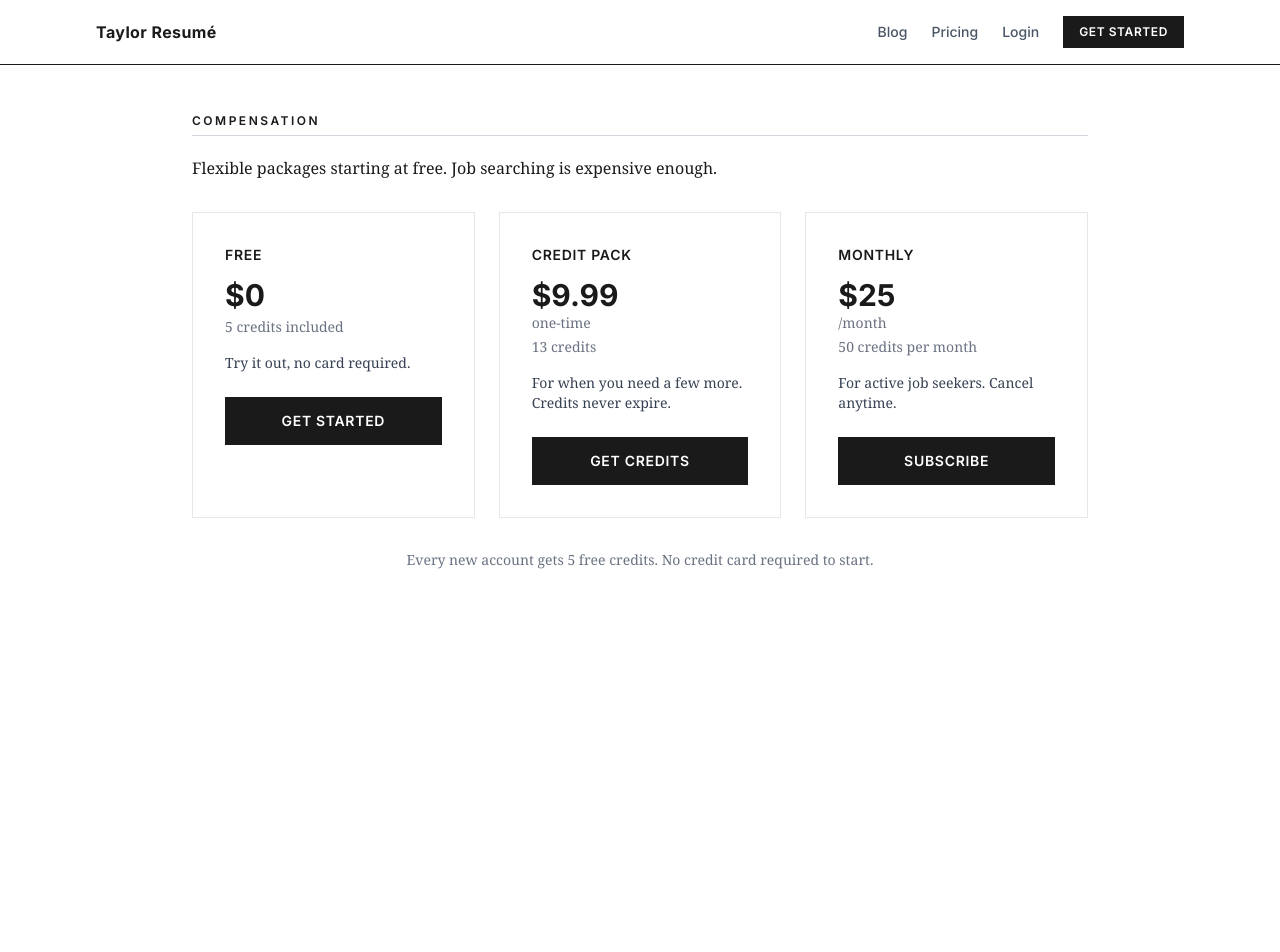
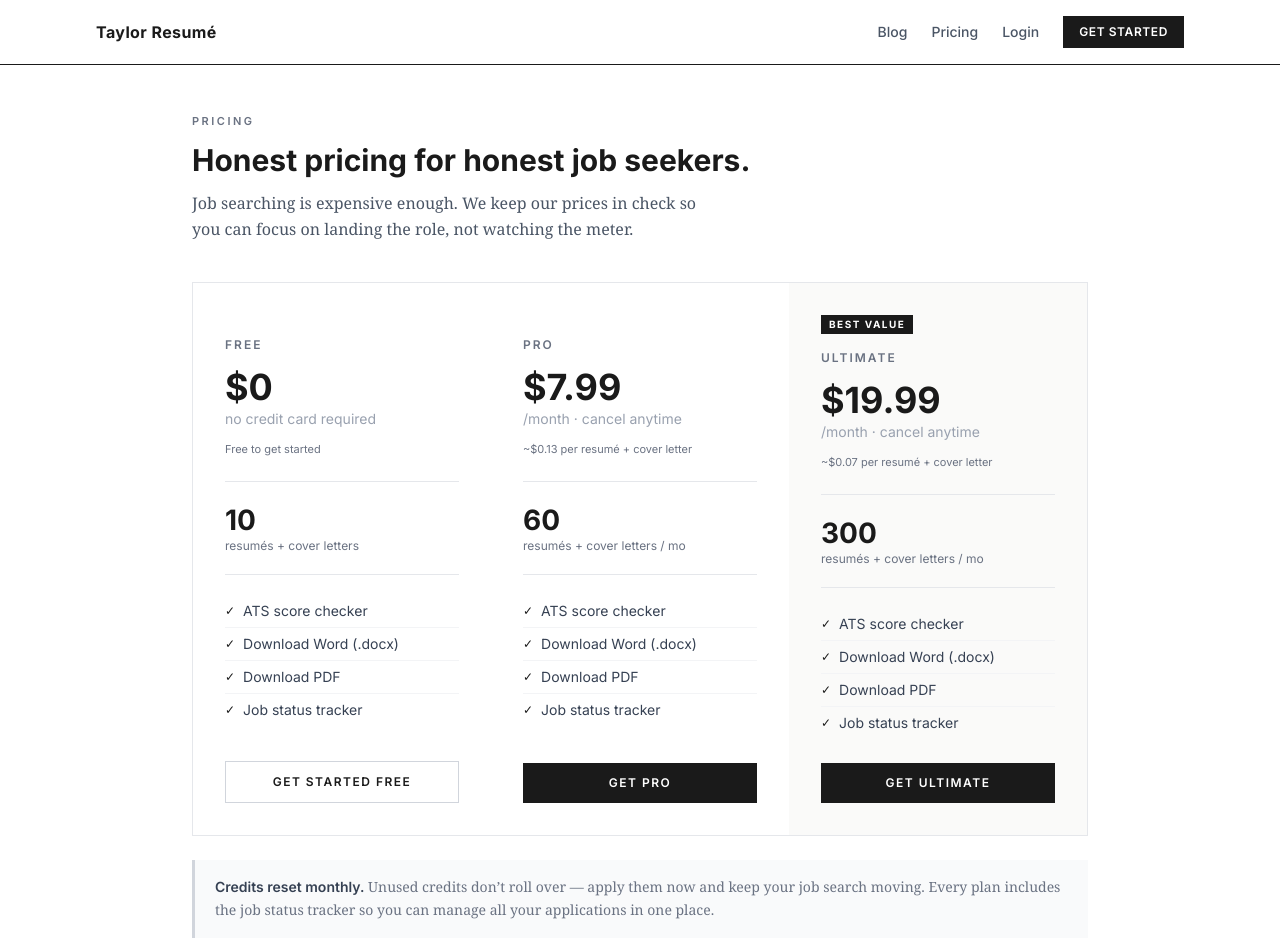
Before and after one commit to realmikewong/resume-tailor, a Next.js app: page /pricing in a window 1280 px wide. Shown: the top 952 px of the page. Before the commit the page ends 800 px from the top, so only its background shows below. Built offline with nearby package versions, Linux system fonts and the light colour scheme.

Commit message:
feat: redesign pricing page with Pro/Ultimate plans and volume-forward card layout

```diff
--- a/src/app/pricing/page.tsx
+++ b/src/app/pricing/page.tsx
@@ -2,83 +2,196 @@
 import Link from "next/link";
 
 export const metadata: Metadata = {
-  title: "Pricing | Taylor Resum\u00e9",
-  description:
-    "Flexible pricing for job seekers. Start free and upgrade when you need more tailored resumes.",
+  title: "Pricing | Taylor Resumé",
+  description: "Honest pricing for job seekers. Start free — no credit card required.",
 };
 
-const CTA_CLASS =
-  "inline-block w-full text-center font-sans text-sm font-semibold tracking-wider uppercase text-white bg-[#1a1a1a] px-9 py-3.5 hover:bg-[#333] transition-colors mt-6";
+const FEATURES = [
+  "ATS score checker",
+  "Download Word (.docx)",
+  "Download PDF",
+  "Job status tracker",
+];
+
+const SOLID_CTA =
+  "block w-full text-center font-sans text-xs font-semibold tracking-[1.5px] uppercase bg-[#1a1a1a] text-white px-4 py-3 hover:bg-[#333] transition-colors mt-6";
+
+const OUTLINE_CTA =
+  "block w-full text-center font-sans text-xs font-semibold tracking-[1.5px] uppercase border border-gray-300 text-foreground px-4 py-3 hover:border-gray-500 transition-colors mt-6";
 
 export default function PricingPage() {
   return (
     <div>
-      <h2 className="font-sans text-xs font-semibold tracking-[2.5px] uppercase text-foreground mb-5 pb-1.5 border-b border-gray-300">
-        Compensation
-      </h2>
-
-      <p className="text-base">
-        Flexible packages starting at free. Job searching is expensive enough.
+      {/* Header */}
+      <p className="font-sans text-[11px] font-semibold tracking-[2.5px] uppercase text-gray-500 mb-3">
+        Pricing
+      </p>
+      <h1 className="font-sans text-3xl font-bold text-foreground mb-3">
+        Honest pricing for honest job seekers.
+      </h1>
+      <p className="font-serif text-base text-gray-600 leading-relaxed max-w-[520px] mb-10">
+        Job searching is expensive enough. We keep our prices in check so you
+        can focus on landing the role, not watching the meter.
       </p>
 
-      <div className="grid grid-cols-1 md:grid-cols-3 gap-6 mt-8">
-        {/* Free tier */}
-        <div className="border border-gray-200 p-8">
-          <p className="font-sans text-sm font-semibold tracking-wider uppercase text-foreground">
+      {/* Pricing grid */}
+      <div className="grid grid-cols-1 md:grid-cols-3 gap-0 bg-gray-200 border border-gray-200">
+
+        {/* Free */}
+        <div className="bg-white p-8 flex flex-col">
+          <div className="h-[22px]" />
+          <p className="font-sans text-xs font-semibold tracking-[2px] uppercase text-gray-500 mb-4">
             Free
           </p>
-          <p className="font-sans text-3xl font-bold text-foreground mt-3">
+          <p className="font-sans text-4xl font-bold text-foreground leading-none">
             $0
           </p>
-          <p className="text-sm text-gray-500 mt-1">5 credits included</p>
-          <p className="text-sm text-gray-700 mt-4">
-            Try it out, no card required.
+          <p className="font-sans text-sm text-gray-400 mt-1">
+            no credit card required
           </p>
-          <Link href="/auth/login" className={CTA_CLASS}>
-            Get Started
+          <p className="font-sans text-[11px] text-gray-500 mt-3 mb-6 pb-6 border-b border-gray-200">
+            Free to get started
+          </p>
+          <p className="font-sans text-[28px] font-bold text-foreground leading-none mb-1">
+            10
+          </p>
+          <p className="font-sans text-xs text-gray-500 mb-5 pb-5 border-b border-gray-200">
+            resum&eacute;s + cover letters
+          </p>
+          <ul className="flex-1 space-y-0">
+            {FEATURES.map((feature, i) => (
+              <li
+                key={feature}
+                className={`font-sans text-sm text-gray-700 py-1.5 flex items-start gap-2 ${
+                  i < FEATURES.length - 1 ? "border-b border-gray-100" : ""
+                }`}
+              >
+                <span className="font-sans text-xs text-foreground mt-0.5 shrink-0">
+                  ✓
+                </span>
+                {feature}
+              </li>
+            ))}
+          </ul>
+          <Link href="/auth/login" className={OUTLINE_CTA}>
+            Get Started Free
           </Link>
         </div>
 
-        {/* Credit Pack tier */}
-        <div className="border border-gray-200 p-8">
-          <p className="font-sans text-sm font-semibold tracking-wider uppercase text-foreground">
-            Credit Pack
+        {/* Pro */}
+        <div className="bg-white p-8 flex flex-col">
+          <div className="h-[22px]" />
+          <p className="font-sans text-xs font-semibold tracking-[2px] uppercase text-gray-500 mb-4">
+            Pro
           </p>
-          <p className="font-sans text-3xl font-bold text-foreground mt-3">
-            $9.99
+          <p className="font-sans text-4xl font-bold text-foreground leading-none">
+            $7.99
           </p>
-          <p className="text-sm text-gray-500">one-time</p>
-          <p className="text-sm text-gray-500 mt-1">13 credits</p>
-          <p className="text-sm text-gray-700 mt-4">
-            For when you need a few more. Credits never expire.
+          <p className="font-sans text-sm text-gray-400 mt-1">
+            /month &middot; cancel anytime
           </p>
-          <Link href="/auth/login" className={CTA_CLASS}>
-            Get Credits
+          <p className="font-sans text-[11px] text-gray-500 mt-3 mb-6 pb-6 border-b border-gray-200">
+            ~$0.13 per resum&eacute; + cover letter
+          </p>
+          <p className="font-sans text-[28px] font-bold text-foreground leading-none mb-1">
+            60
+          </p>
+          <p className="font-sans text-xs text-gray-500 mb-5 pb-5 border-b border-gray-200">
+            resum&eacute;s + cover letters / mo
+          </p>
+          <ul className="flex-1 space-y-0">
+            {FEATURES.map((feature, i) => (
+              <li
+                key={feature}
+                className={`font-sans text-sm text-gray-700 py-1.5 flex items-start gap-2 ${
+                  i < FEATURES.length - 1 ? "border-b border-gray-100" : ""
+                }`}
+              >
+                <span className="font-sans text-xs text-foreground mt-0.5 shrink-0">
+                  ✓
+                </span>
+                {feature}
+              </li>
+            ))}
+          </ul>
+          <Link href="/auth/login" className={SOLID_CTA}>
+            Get Pro
           </Link>
         </div>
 
-        {/* Monthly tier */}
-        <div className="border border-gray-200 p-8">
-          <p className="font-sans text-sm font-semibold tracking-wider uppercase text-foreground">
-            Monthly
+        {/* Ultimate */}
+        <div className="bg-[#fafaf9] p-8 flex flex-col">
+          <span className="inline-block font-sans text-[10px] font-bold tracking-[1.5px] uppercase bg-[#1a1a1a] text-white px-2 py-0.5 mb-4 self-start">
+            Best Value
+          </span>
+          <p className="font-sans text-xs font-semibold tracking-[2px] uppercase text-gray-500 mb-4">
+            Ultimate
           </p>
-          <p className="font-sans text-3xl font-bold text-foreground mt-3">
-            $25
+          <p className="font-sans text-4xl font-bold text-foreground leading-none">
+            $19.99
           </p>
-          <p className="text-sm text-gray-500">/month</p>
-          <p className="text-sm text-gray-500 mt-1">50 credits per month</p>
-          <p className="text-sm text-gray-700 mt-4">
-            For active job seekers. Cancel anytime.
+          <p className="font-sans text-sm text-gray-400 mt-1">
+            /month &middot; cancel anytime
           </p>
-          <Link href="/auth/login" className={CTA_CLASS}>
-            Subscribe
+          <p className="font-sans text-[11px] text-gray-500 mt-3 mb-6 pb-6 border-b border-gray-200">
+            ~$0.07 per resum&eacute; + cover letter
+          </p>
+          <p className="font-sans text-[28px] font-bold text-foreground leading-none mb-1">
+            300
+          </p>
+          <p className="font-sans text-xs text-gray-500 mb-5 pb-5 border-b border-gray-200">
+            resum&eacute;s + cover letters / mo
+          </p>
+          <ul className="flex-1 space-y-0">
+            {FEATURES.map((feature, i) => (
+              <li
+                key={feature}
+                className={`font-sans text-sm text-gray-700 py-1.5 flex items-start gap-2 ${
+                  i < FEATURES.length - 1 ? "border-b border-gray-100" : ""
+                }`}
+              >
+                <span className="font-sans text-xs text-foreground mt-0.5 shrink-0">
+                  ✓
+                </span>
+                {feature}
+              </li>
+            ))}
+          </ul>
+          <Link href="/auth/login" className={SOLID_CTA}>
+            Get Ultimate
           </Link>
         </div>
+
       </div>
 
-      <p className="text-sm text-gray-500 text-center mt-8">
-        Every new account gets 5 free credits. No credit card required to start.
-      </p>
+      {/* Reset policy callout */}
+      <div className="border-l-[3px] border-gray-300 bg-gray-50 px-5 py-4 mt-6">
+        <p className="text-sm text-gray-500 leading-relaxed">
+          <strong className="font-sans font-semibold text-gray-700">
+            Credits reset monthly.
+          </strong>{" "}
+          Unused credits don&rsquo;t roll over &mdash; apply them now and keep
+          your job search moving. Every plan includes the job status tracker so
+          you can manage all your applications in one place.
+        </p>
+      </div>
+
+      {/* Footer */}
+      <div className="text-center mt-8 space-y-1">
+        <p className="font-sans text-sm text-gray-400">
+          Every new account starts with 10 free credits. No credit card
+          required.
+        </p>
+        <p className="font-sans text-sm text-gray-400">
+          Questions?{" "}
+          <a
+            href="mailto:hello@taylorresume.com"
+            className="hover:text-gray-600 transition-colors"
+          >
+            hello@taylorresume.com
+          </a>
+        </p>
+      </div>
     </div>
   );
 }
```
